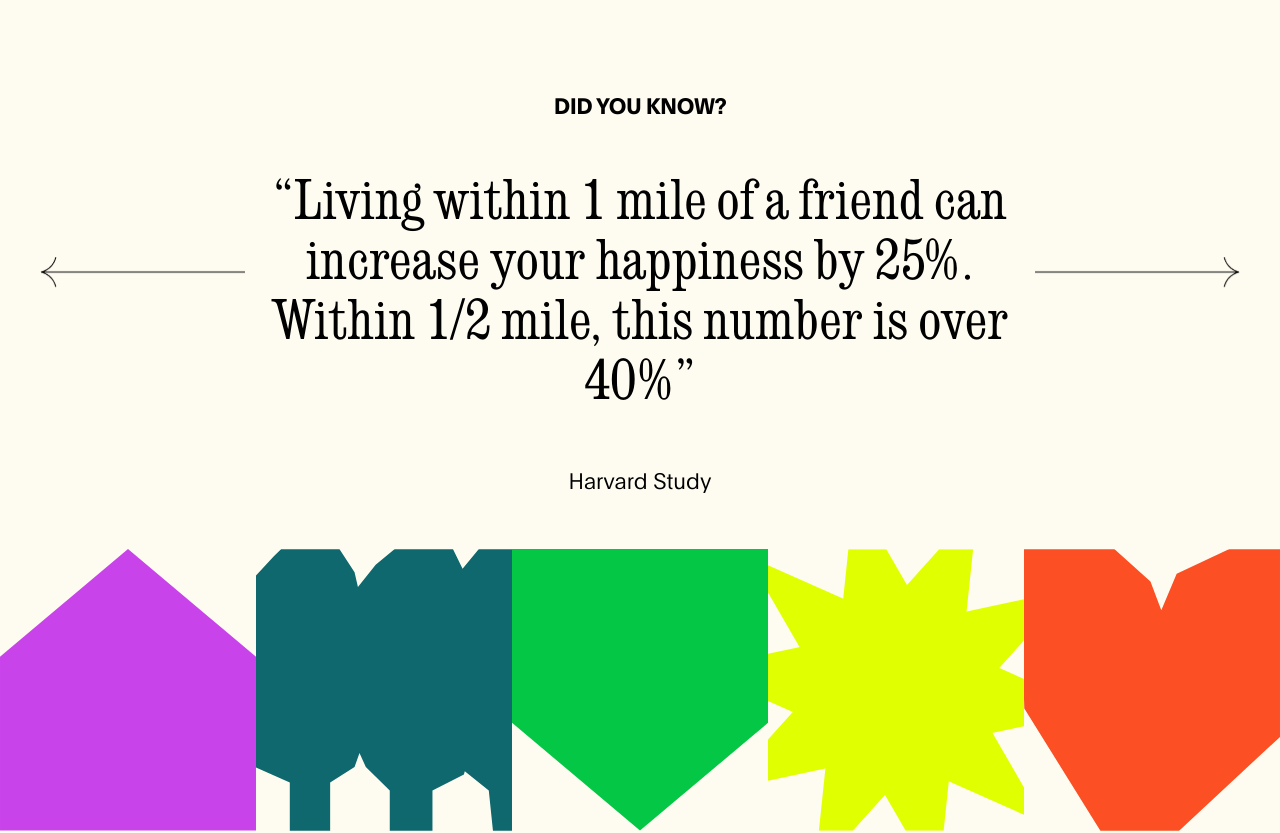
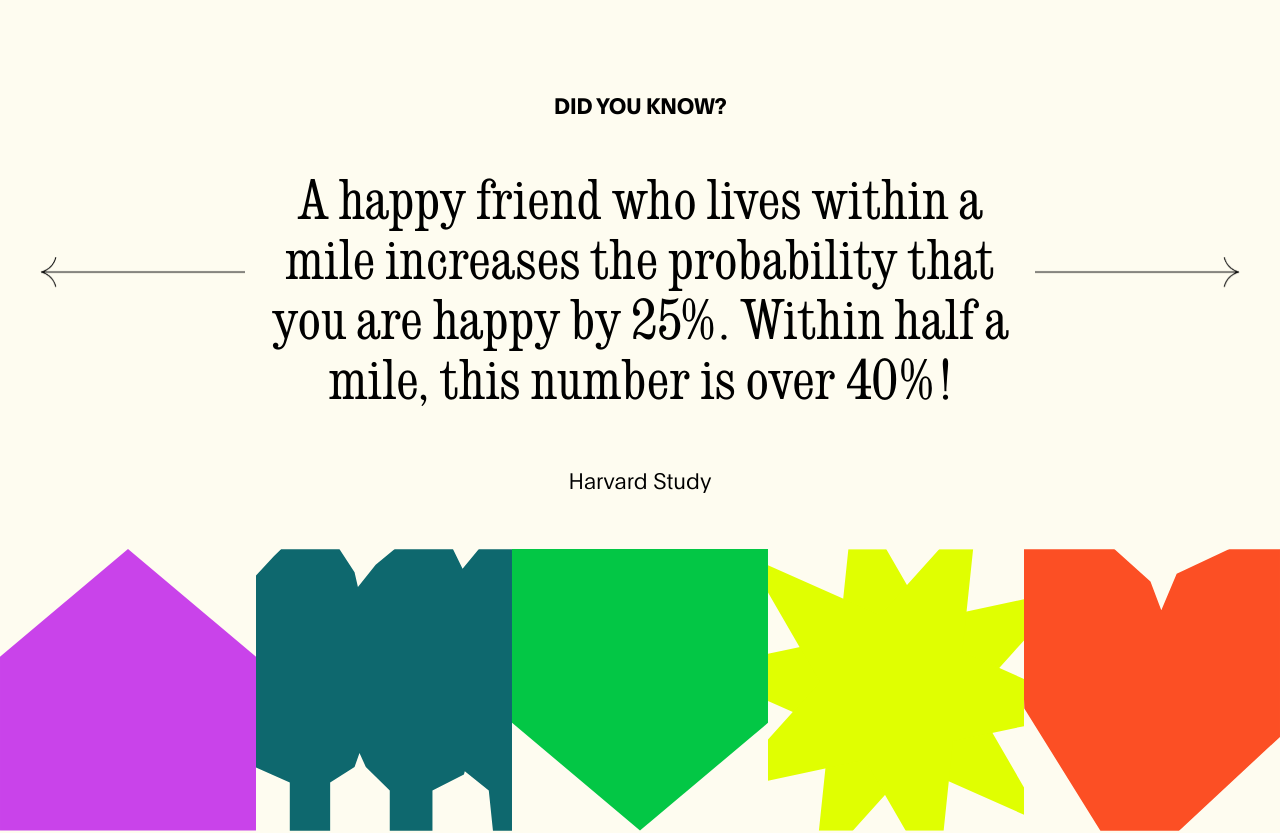
Before and after one commit to Oliinyk/live-near-friends, a Vue app: page / in a window 1280 px wide. Shown: the part 8240-9073 px from the top of the page. Built offline with nearby package versions, Linux system fonts and the light colour scheme.

Commit message:
updated KnowSection

```diff
--- a/src/components/KnowSection.vue
+++ b/src/components/KnowSection.vue
@@ -44,7 +44,7 @@ export default defineComponent({
 <template>
   <section class="know-section">
     <div class="container">
-      <!-- <swiper
+      <swiper
         :modules="modules"
         :slides-per-view="1"
         :loop="true"
@@ -56,14 +56,6 @@ export default defineComponent({
           disableOnInteraction: false,
         }"
         :speed="1000"
-      > -->
-      <swiper
-        :modules="modules"
-        :slides-per-view="1"
-        :loop="true"
-        @swiper="onSwiper"
-        @slideChange="onSlideChange"
-        navigation
       >
         <swiper-slide v-for="(slide, index) in slides" :key="index">
           <h2 class="title" v-if="slide.heading">{{ slide.heading }}</h2>
@@ -101,7 +93,6 @@ export default defineComponent({
   font-size: 18px;
   color: var(--black)
 }
-
 @media (min-width: 768px) {
   .know-section {
     padding: 112px 0 50px;
```
